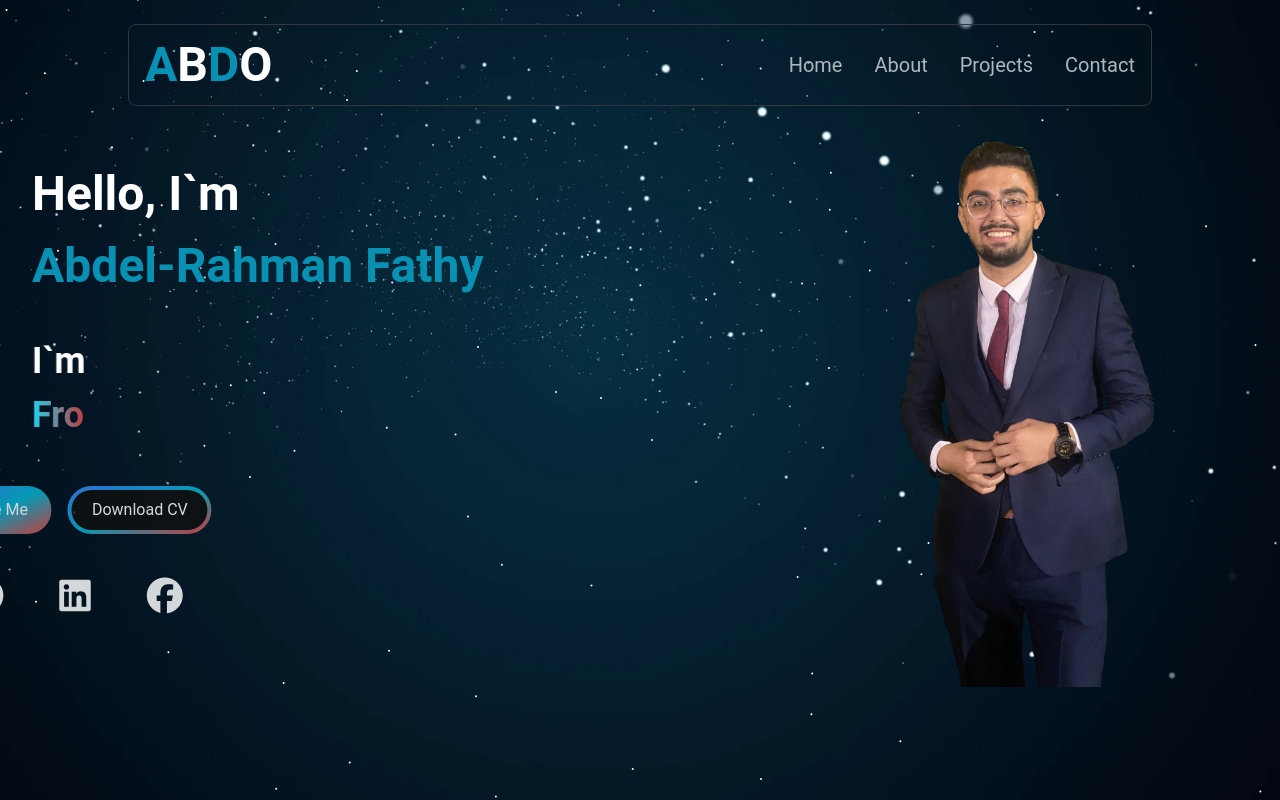
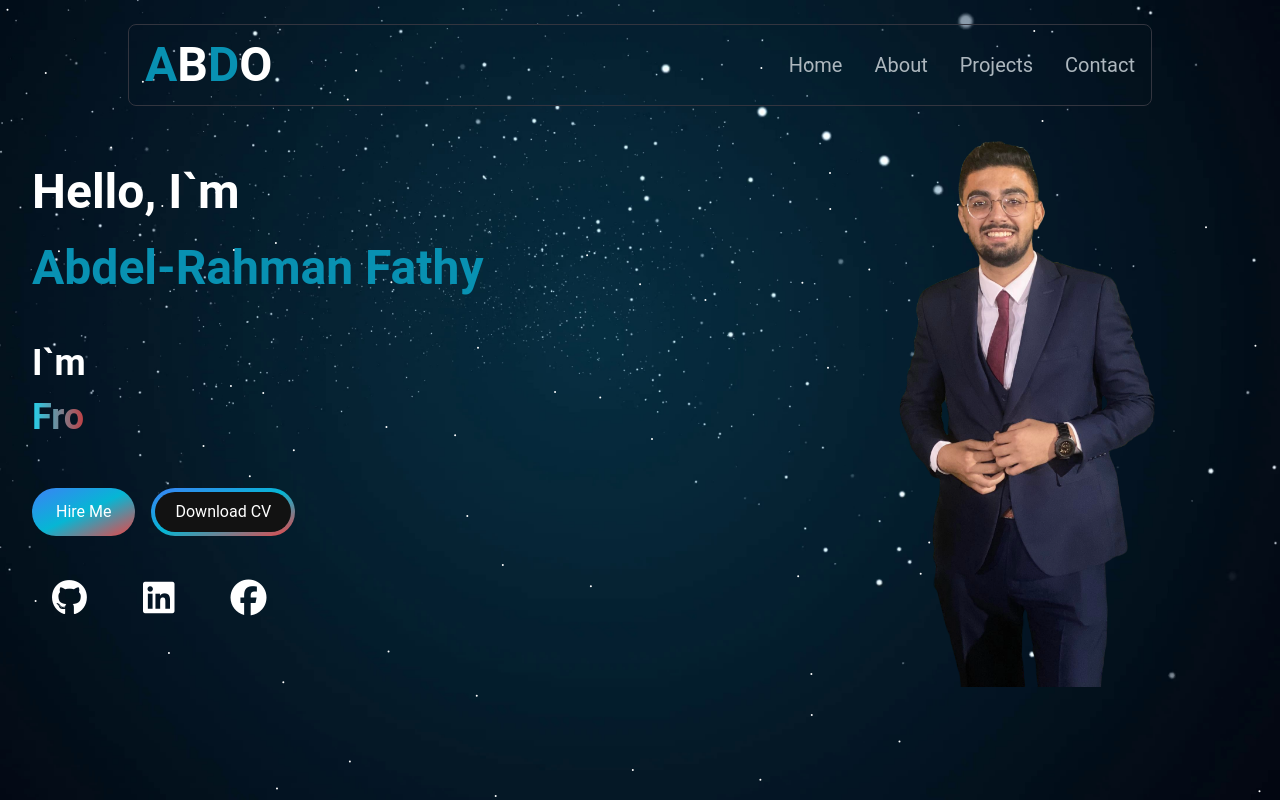
Before and after one commit to Abdel-Rahman112000/myportfolio, a Next.js app: page / in a window 1280 px wide. Built offline with nearby package versions, Linux system fonts and the light colour scheme.

Commit message:
change style

```diff
--- a/src/app/Archievments/page.js
+++ b/src/app/Archievments/page.js
@@ -21,10 +21,10 @@ const archievmentsList = [
 export default function page() {
     return (
         <div className='py-8 px-4 xl:gap-16 w-[70%] mx-auto'>
-            <div className='  md:border rounded-md py-8 sm:px-16 flex sm:flex-row  items-center md:justify-between justify-center'>
+            <div className=' md:border rounded-md py-8 sm:px-16 flex sm:flex-row  items-center md:justify-between justify-between'>
                 {
                     archievmentsList.map((arch, index) =>
-                        <div key={index} className='ml-4 flex flex-col items-center md:mx-6  sm:pr-20 '>
+                        <div key={index} className='ml-4  flex flex-col items-center md:mx-6  sm:pr-20 '>
                             <h2 className='text-white md:text-4xl text-3xl font-bold flex flex-row '>
                                 {arch.prefix}
                                 <AnimatedNumbers
--- a/src/app/HeroSection/page.js
+++ b/src/app/HeroSection/page.js
@@ -21,15 +21,15 @@ export default function HeroSection() {
                         Hello, I`m
                         <br />
                         <motion.span
-                            initial={{ y: 500, opacity: 0 }} animate={{ y: 0, opacity: 1 }} transition={{ delay: 3, duration: 1.5 }}
-                            className='text-cyan-600 sm:text-4xl lg:text-5xl'>
+                            initial={{ y: 500, opacity: 0 }} animate={{ y: 0, opacity: 1 }} transition={{ delay: 2, duration: 1.5 }}
+                            className='text-cyan-600 sm:text-4xl lg:text-5xl mt-4 mb-0 inline-block'>
                             Abdel-Rahman Fathy
                         </motion.span>
 
                     </motion.h1>
                     <motion.h2
-                        initial={{ x: -500, opacity: 0 }} animate={{ x: 0, opacity: 1 }} transition={{ delay: 4, duration: 1.5 }}
-                        className='text-white mb-4 sm:text-4xl lg:text-4xl lg:leading-normal text-4xl font-bold'>
+                        initial={{ x: -500, opacity: 0 }} animate={{ x: 0, opacity: 1 }} transition={{ delay: 3, duration: 1.5 }}
+                        className='text-white sm:text-4xl lg:text-4xl lg:leading-normal text-4xl font-bold'>
                         I`m
                         <span className='text-transparent bg-clip-text bg-gradient-to-r from-primary-400 to-secondary-600  '>
                             <br />
@@ -48,10 +48,9 @@ export default function HeroSection() {
                     </motion.h2>
 
                     <motion.div
-                        initial={{ x: -500, opacity: 0 }} animate={{ x: 0, opacity: 1 }} transition={{ delay: 4.5, duration: 1.5 }}
+                        initial={{ x: -500, opacity: 0 }} animate={{ x: 0, opacity: 1 }} transition={{ delay: 3, duration: 1.5 }}
                         className='my-8 sm:my:0'
                     >
-
                         <Link href={'contact'}>
                             <button className='px-6 py-3 w-full sm:w-fit rounded-full mr-4 bg-gradient-to-br from-blue-500 via-primary-500 to-secondary-500  text-white'>
                                 Hire Me
--- a/src/app/Transtion/page.js
+++ b/src/app/Transtion/page.js
@@ -22,7 +22,7 @@ export default function page() {
     return (
         <>
             <motion.div
-                className='fixed top-0 bottom-0 right-full w-screen h-screen z-30 bg-[#062537]'
+                className='fixed top-0 bottom-0 right-full w-screen h-screen z-[151551515] bg-[#062537]'
                 variants={transitionVarients}
                 initial='initial'
                 animate='animate'
```
